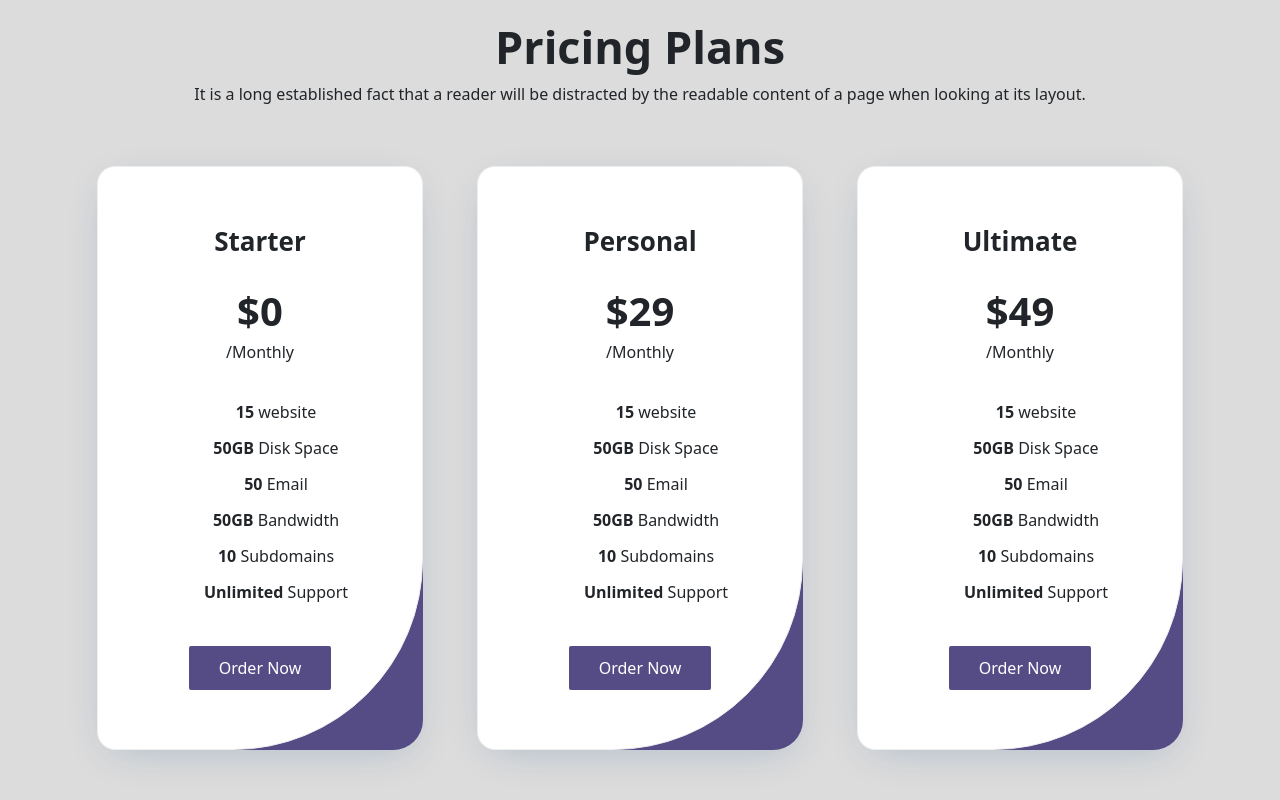
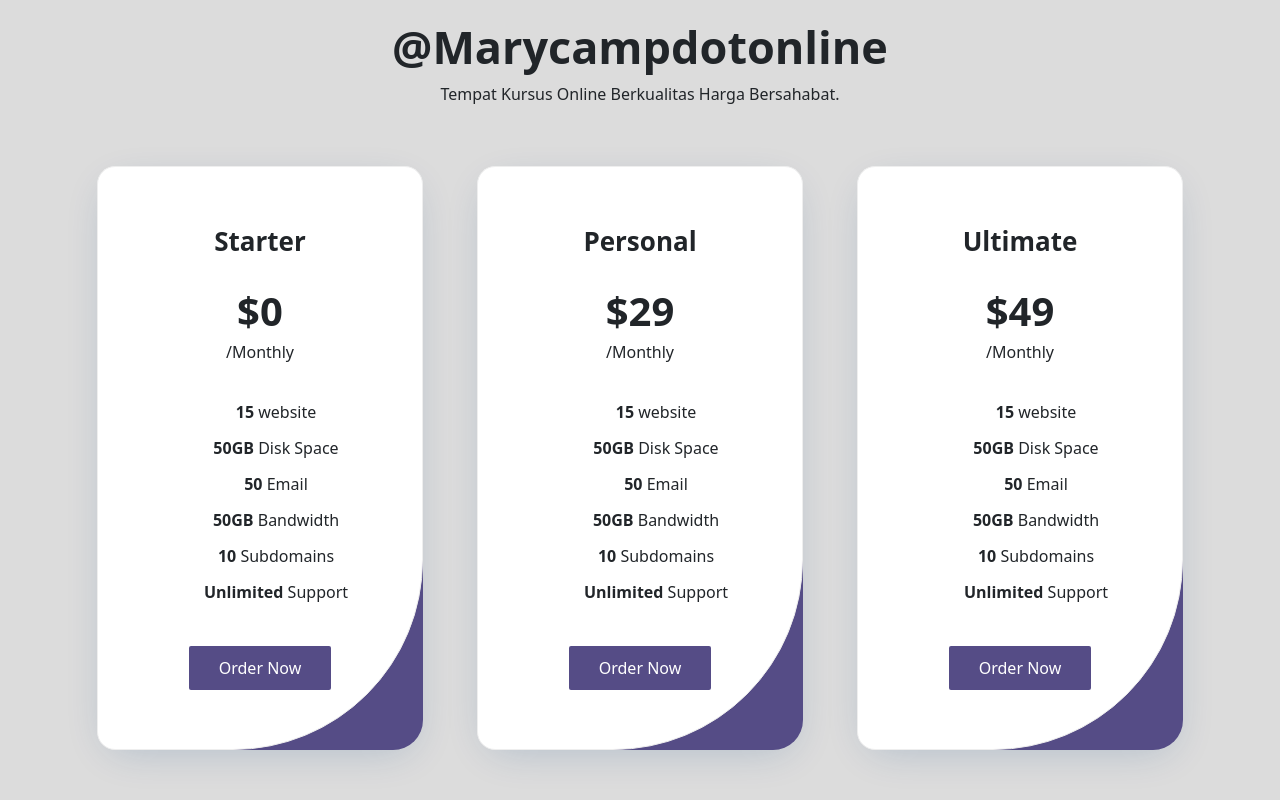
Before and after one commit to marycampdotonline/marycampdotonline.github.io, a plain HTML site: page index.html in a window 1280 px wide. Drawn offline with nearby package versions, Linux system fonts and the light colour scheme.

Commit message:
Update index.html

```diff
--- a/index.html
+++ b/index.html
@@ -101,8 +101,8 @@ text-decoration:none;
 <section id="pricing" class="pricing-content section-padding">
 <div class="container">
 <div class="section-title text-center">
-<h2>Pricing Plans</h2>
-<p>It is a long established fact that a reader will be distracted by the readable content of a page when looking at its layout.</p>
+<h2>@marycampdotonline</h2>
+<p>Tempat Kursus Online Berkualitas Harga Bersahabat.</p>
 </div>
 <div class="row text-center">
 <div class="col-lg-4 col-sm-6 col-xs-12 wow fadeInUp" data-wow-duration="1s" data-wow-delay="0.1s" data-wow-offset="0" style="visibility: visible; animation-duration: 1s; animation-delay: 0.1s; animation-name: fadeInUp;">
```
